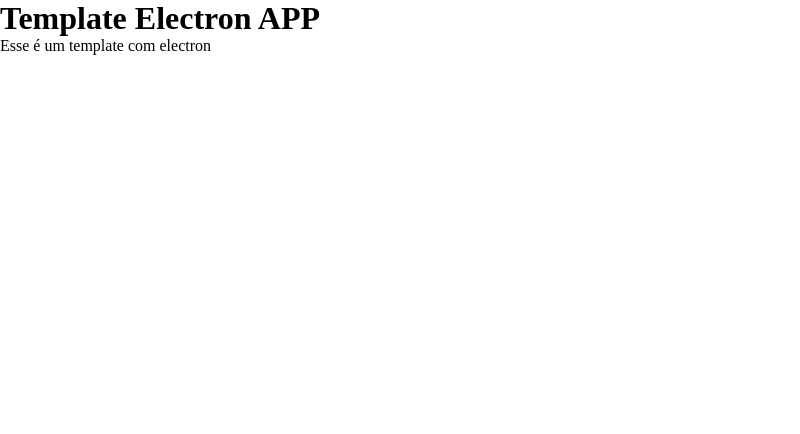
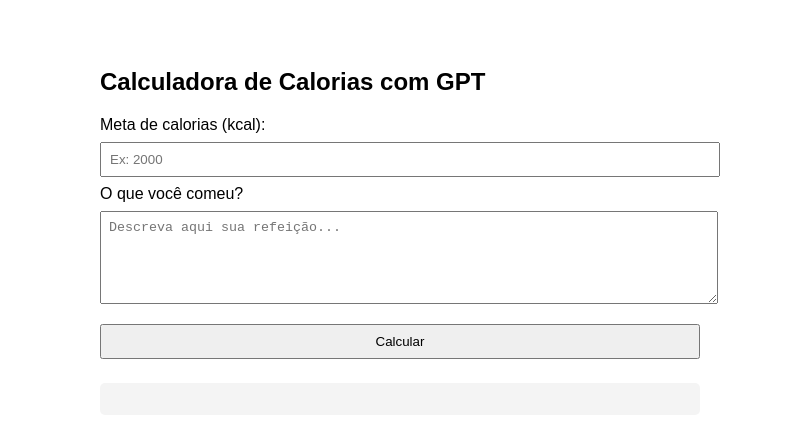
Before and after one commit to lucasbasso92/contador-app, an Electron app: page src/pages/index.html in a window 800 px wide. Drawn offline with Linux system fonts and the light colour scheme; files that its build step writes are made by us from their sources.

Commit message:
criando-estrutura-do-projeto

```diff
--- a/src/pages/index.html
+++ b/src/pages/index.html
@@ -1,25 +1,41 @@
 <!DOCTYPE html>
-<html lang="en">
+<html lang="pt-BR">
 <head>
-    <meta charset="UTF-8">
-    <meta name="viewport" content="width=device-width, initial-scale=1.0">
-    <title>Template Electron APP</Template></title>
-
-    <link rel="stylesheet" href="styles.css">
-
+  <meta charset="UTF-8">
+  <title>Calculadora de Calorias</title>
+  <style>
+    body { font-family: sans-serif; max-width: 600px; margin: 2rem auto; padding: 1rem; }
+    textarea, input, button { width: 100%; margin: 0.5rem 0; padding: 0.5rem; }
+    #resultado { margin-top: 1rem; padding: 1rem; background: #f4f4f4; border-radius: 5px; }
+  </style>
 </head>
 <body>
-    <h1> Template Electron APP</h1>
- Esse é um template com electron
+  <h2>Calculadora de Calorias com GPT</h2>
+  <label for="meta">Meta de calorias (kcal):</label>
+  <input type="number" id="meta" placeholder="Ex: 2000" />
 
-<!-- Arquivo para manipular o DOM -->
-<script src="../js/script.js"></script>
+  <label for="refeicao">O que você comeu?</label>
+  <textarea id="refeicao" rows="5" placeholder="Descreva aqui sua refeição..."></textarea>
 
+  <button onclick="calcular()">Calcular</button>
 
+  <div id="resultado"></div>
 
+  <script>
+    async function calcular() {
 
+      const metaCalorias = document.getElementById("meta").value;
+      const refeicao = document.getElementById("refeicao").value;
 
+      const resposta = await fetch("http://localhost:3000/calcular", {
+        method: "POST",
+        headers: { "Content-Type": "application/json" },
+        body: JSON.stringify({ refeicao, metaCalorias })
+      });
 
-
+      const data = await resposta.json();
+      document.getElementById("resultado").innerText = data.resultado;
+    }
+  </script>
 </body>
 </html>
```
Also changed, not shown: src/js/server.js (added), 1 other file.
